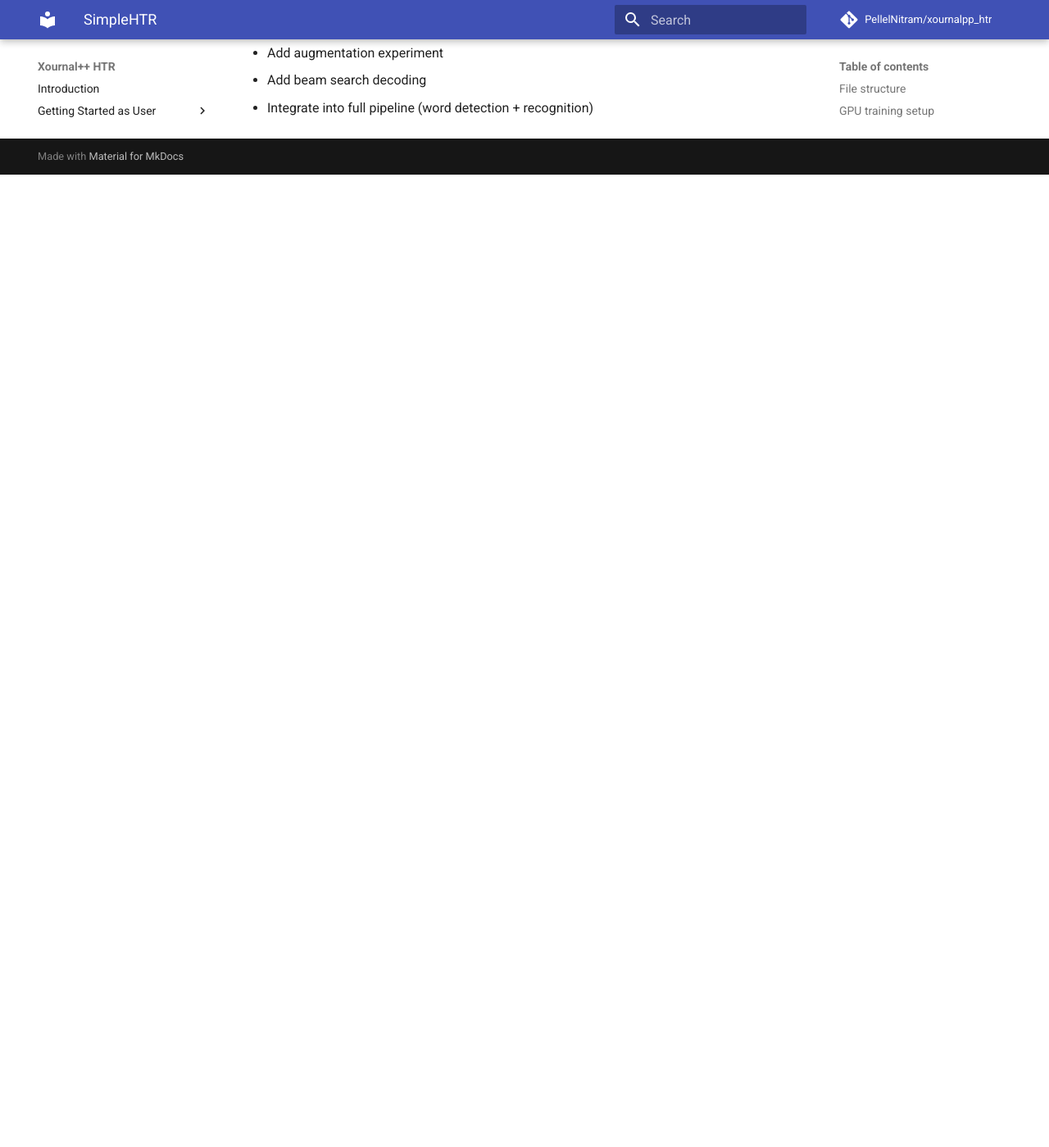
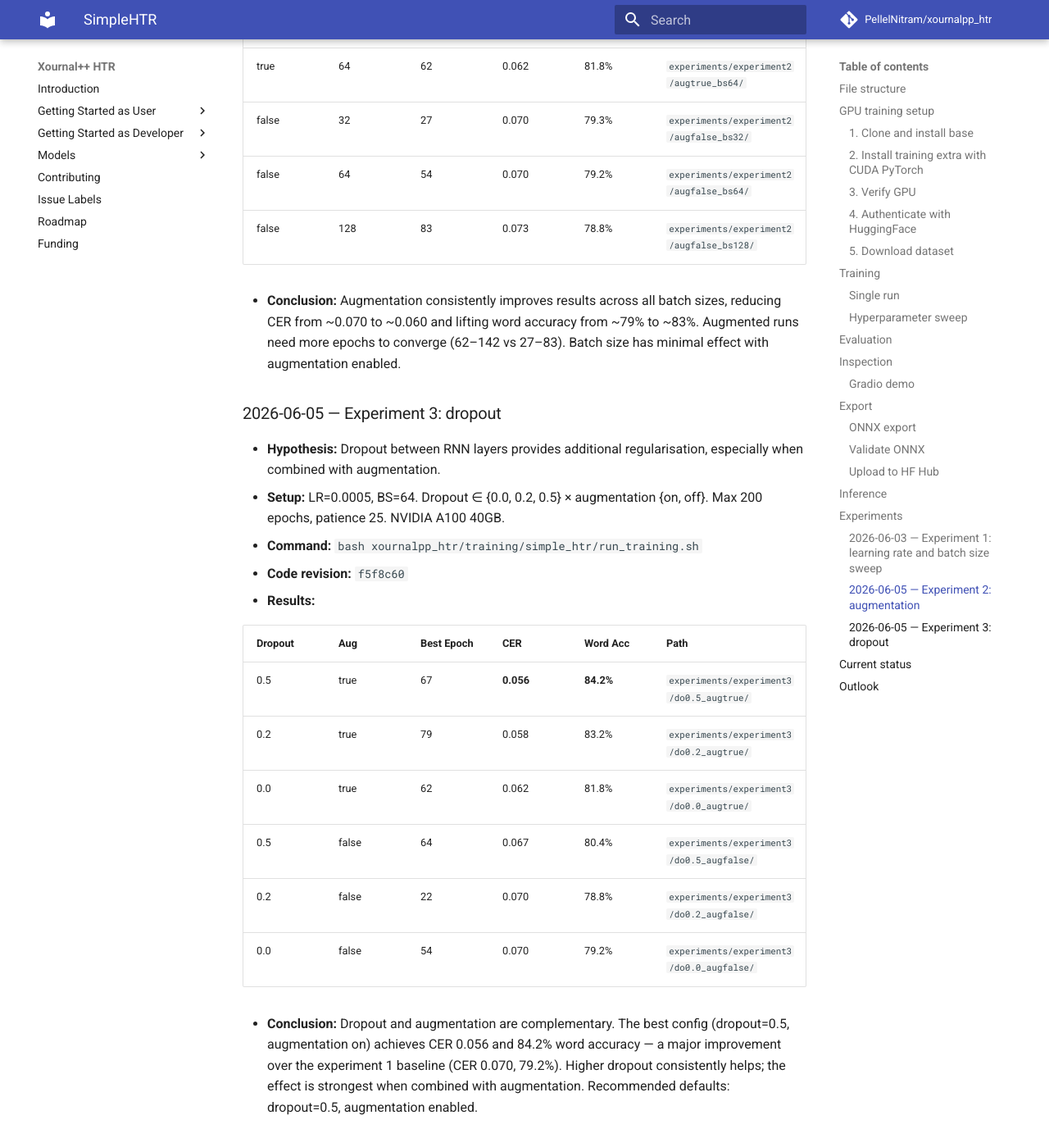
Before and after one commit to PellelNitram/xournalpp_htr, an MkDocs documentation site: the page built from docs/models/simple_htr.md, in a window 1280 px wide and 1400 px high, scrolled down 4524 px. Shown: the whole window at 82% size. Built offline with MkDocs 1.6.1 and Material for MkDocs 9.7.7, drawn with Linux system fonts in a browser that asks for light colours; comment, search, counter and statistics services are not loaded; before the commit the page ends 4737 px from its top, so only the background shows below that; some of the changed text lies outside the part shown.

Commit message:
Document experiment 2 (augmentation) and 3 (dropout) results. [CC]

```diff
--- a/docs/models/simple_htr.md
+++ b/docs/models/simple_htr.md
@@ -151,6 +151,56 @@ print(text)
   lower learning rates consistently outperform. LR=0.002 clearly
   underperforms. Recommended defaults: LR=0.0005, BS=64.
 
+### 2026-06-05 — Experiment 2: augmentation
+
+- **Hypothesis:** Data augmentation (Gaussian blur, geometric transforms,
+  morphological ops, contrast/noise) improves generalisation.
+- **Setup:** LR=0.0005 (best from exp1), BS ∈ {32, 64, 128} ×
+  augmentation {on, off}. Max 200 epochs, patience 25. NVIDIA A100 40GB.
+- **Command:** `bash xournalpp_htr/training/simple_htr/run_training.sh`
+- **Code revision:** `f5f8c60`
+- **Results:**
+
+| Aug | BS | Best Epoch | CER | Word Acc | Path |
+|---|---|---|---|---|---|
+| true | 128 | 142 | **0.060** | **82.9%** | `experiments/experiment2/augtrue_bs128/` |
+| true | 32 | 91 | 0.061 | 82.7% | `experiments/experiment2/augtrue_bs32/` |
+| true | 64 | 62 | 0.062 | 81.8% | `experiments/experiment2/augtrue_bs64/` |
+| false | 32 | 27 | 0.070 | 79.3% | `experiments/experiment2/augfalse_bs32/` |
+| false | 64 | 54 | 0.070 | 79.2% | `experiments/experiment2/augfalse_bs64/` |
+| false | 128 | 83 | 0.073 | 78.8% | `experiments/experiment2/augfalse_bs128/` |
+
+- **Conclusion:** Augmentation consistently improves results across all
+  batch sizes, reducing CER from ~0.070 to ~0.060 and lifting word accuracy
+  from ~79% to ~83%. Augmented runs need more epochs to converge (62–142
+  vs 27–83). Batch size has minimal effect with augmentation enabled.
+
+### 2026-06-05 — Experiment 3: dropout
+
+- **Hypothesis:** Dropout between RNN layers provides additional
+  regularisation, especially when combined with augmentation.
+- **Setup:** LR=0.0005, BS=64. Dropout ∈ {0.0, 0.2, 0.5} ×
+  augmentation {on, off}. Max 200 epochs, patience 25. NVIDIA A100 40GB.
+- **Command:** `bash xournalpp_htr/training/simple_htr/run_training.sh`
+- **Code revision:** `f5f8c60`
+- **Results:**
+
+| Dropout | Aug | Best Epoch | CER | Word Acc | Path |
+|---|---|---|---|---|---|
+| 0.5 | true | 67 | **0.056** | **84.2%** | `experiments/experiment3/do0.5_augtrue/` |
+| 0.2 | true | 79 | 0.058 | 83.2% | `experiments/experiment3/do0.2_augtrue/` |
+| 0.0 | true | 62 | 0.062 | 81.8% | `experiments/experiment3/do0.0_augtrue/` |
+| 0.5 | false | 64 | 0.067 | 80.4% | `experiments/experiment3/do0.5_augfalse/` |
+| 0.2 | false | 22 | 0.070 | 78.8% | `experiments/experiment3/do0.2_augfalse/` |
+| 0.0 | false | 54 | 0.070 | 79.2% | `experiments/experiment3/do0.0_augfalse/` |
+
+- **Conclusion:** Dropout and augmentation are complementary. The best
+  config (dropout=0.5, augmentation on) achieves CER 0.056 and 84.2% word
+  accuracy — a major improvement over the experiment 1 baseline (CER 0.070,
+  79.2%). Higher dropout consistently helps; the effect is strongest when
+  combined with augmentation. Recommended defaults: dropout=0.5,
+  augmentation enabled.
+
 ## Current status
 
 - [x] Network architecture (CNN + BiLSTM + CTC)
@@ -165,6 +215,5 @@ print(text)
 
 ## Outlook
 
-- Add augmentation experiment
-- Add beam search decoding
+- Add beam search decoding (issue #120)
 - Integrate into full pipeline (word detection + recognition)
```
